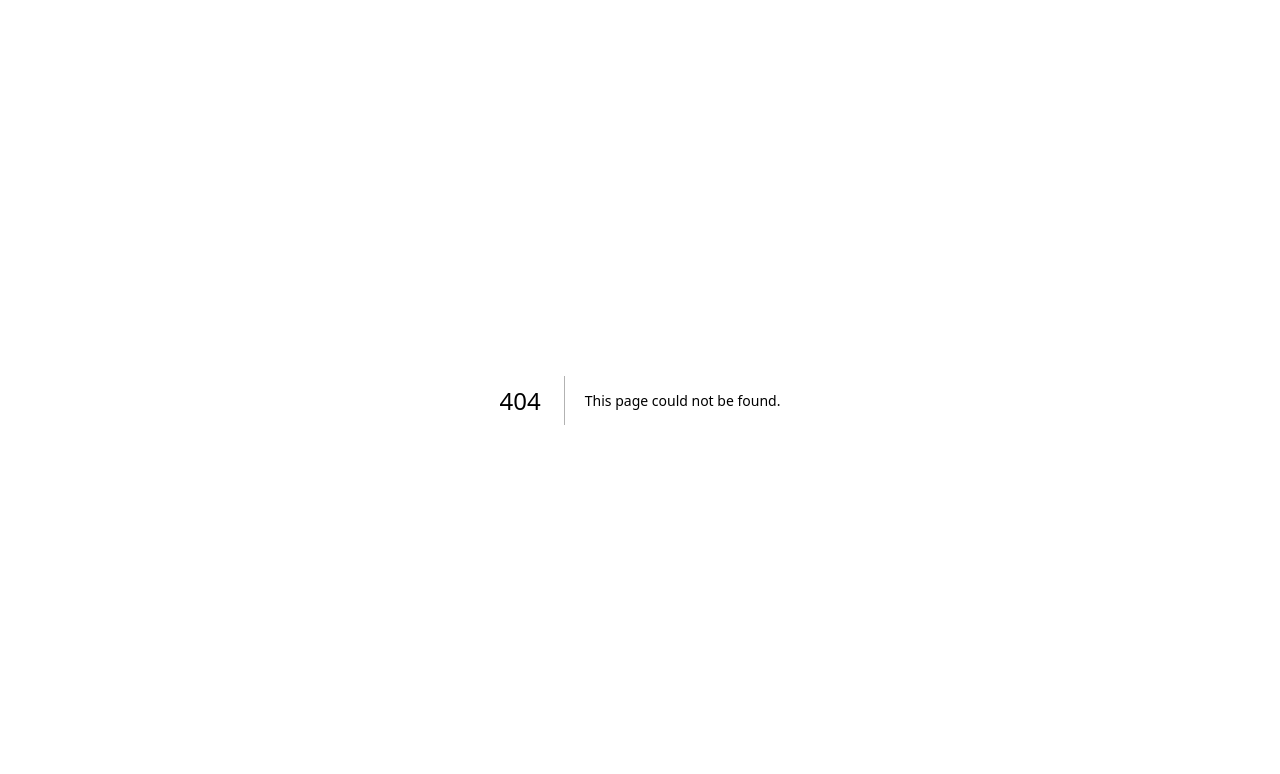
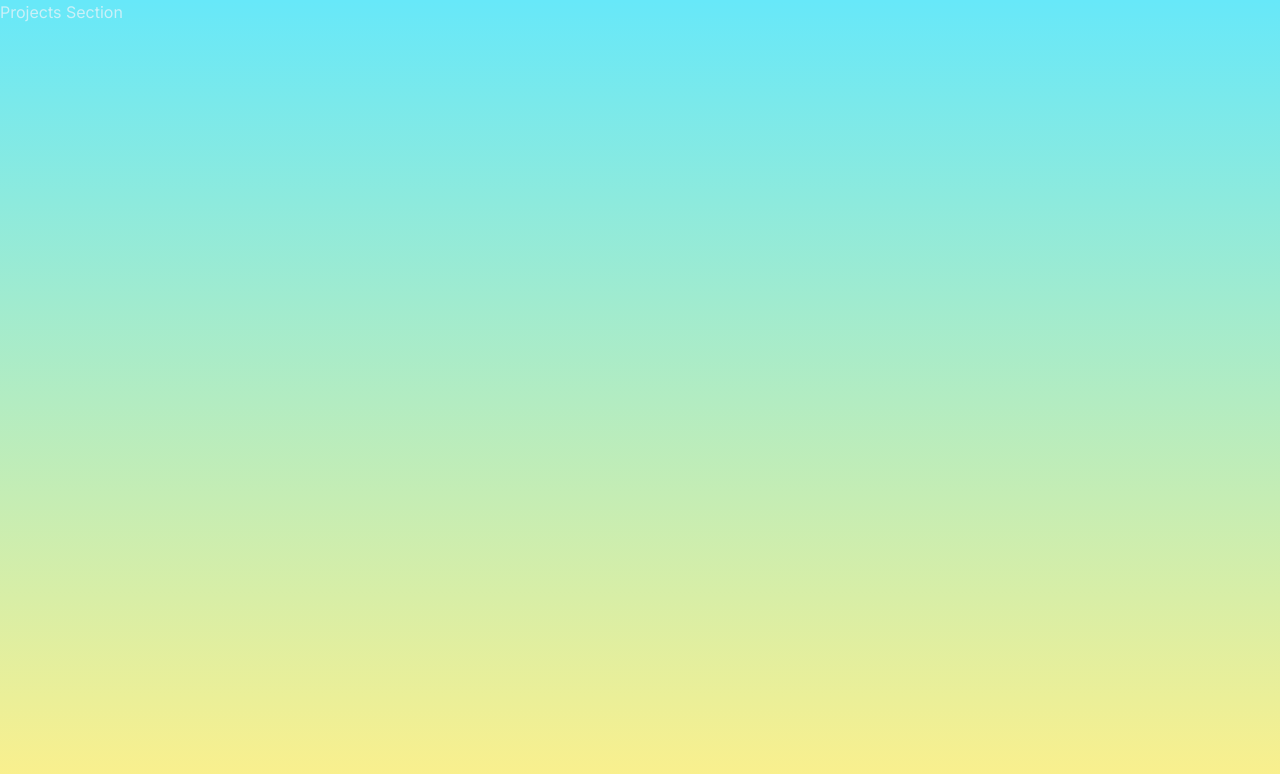
Before and after one commit to viral-siddhapura/portfolio, a Next.js app: page /projects in a window 1280 px wide. Before the commit this address had no page. Shown: the top 774 px of the page. Built offline with nearby package versions, Linux system fonts and the light colour scheme.

Commit message:
Add projects page component

```diff
--- /dev/null
+++ b/app/projects/page.tsx
@@ -0,0 +1,11 @@
+import Image from 'next/image'
+
+export default function Projects() {
+    return (
+        <main className='flex min-h-screen flex-col'>
+        {
+            <h1>Projects Section</h1>
+        }
+        </main>
+    );
+}
```
